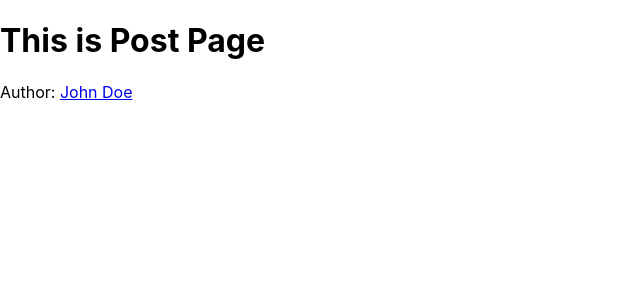
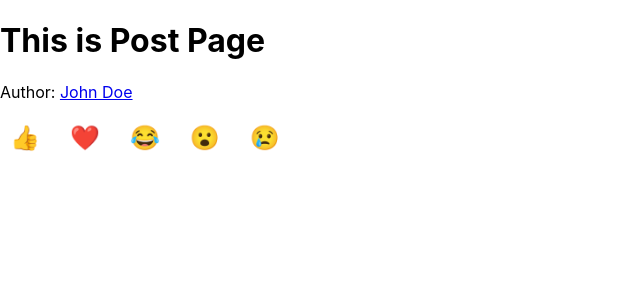
Before and after one commit to Zumaina/2200-assignment, a React (Create React App) app: page / in a window 1280 px wide. Shown: the top 300 px of the page, without its empty margins (0-640 px from the left). Built offline with nearby package versions, Linux system fonts and the light colour scheme.

Commit message:
emoji added

```diff
--- /dev/null
+++ b/src/components/ReactionBar.js
@@ -0,0 +1,28 @@
+import React, { useState } from 'react';
+import styles from '../css/ReactionBar.module.css';
+
+const ReactionBar = () => {
+  const [selected, setSelected] = useState(null);
+
+  const reactions = ['👍', '❤️', '😂', '😮', '😢'];
+
+  const handleClick = (emoji) => {
+    setSelected(emoji);
+  };
+
+  return (
+    <div className={styles.reactionBar}>
+      {reactions.map((emoji, index) => (
+        <button
+          key={index}
+          onClick={() => handleClick(emoji)}
+          className={`${styles.reactionButton} ${selected === emoji ? styles.selected : ''}`}
+        >
+          {emoji}
+        </button>
+      ))}
+    </div>
+  );
+};
+
+export default ReactionBar;
--- /dev/null
+++ b/src/css/ReactionBar.module.css
@@ -0,0 +1,23 @@
+.reactionBar {
+  display: flex;
+  gap: 10px;
+  margin: 10px 0;
+}
+
+.reactionButton {
+  font-size: 24px;
+  padding: 6px 10px;
+  border: none;
+  background-color: transparent;
+  cursor: pointer;
+  transition: transform 0.2s;
+}
+
+.reactionButton:hover {
+  transform: scale(1.2);
+}
+
+.selected {
+  background-color: #d1e7ff;
+  border-radius: 8px;
+}
--- a/src/pages/PostPage.js
+++ b/src/pages/PostPage.js
@@ -1,4 +1,5 @@
 import { Link } from "react-router-dom";
+import ReactionBar from "../components/ReactionBar";
 
 const PostPage = () => {
   const dummyAuthorId = "123"; // Example ID
@@ -6,12 +7,15 @@ const PostPage = () => {
   return (
     <div>
       <h1>This is Post Page</h1>
+
       <p>
         Author:{" "}
         <Link to={`/author/${dummyAuthorId}`}>
           John Doe
         </Link>
       </p>
+
+      <ReactionBar />
     </div>
   );
 };
```
